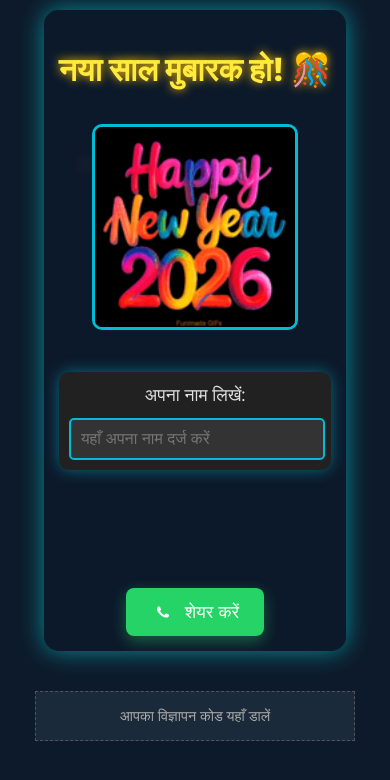
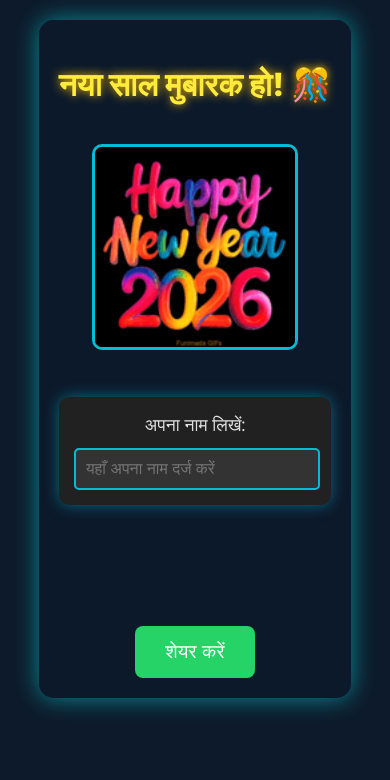
Before and after one commit to sigmalover0001-ui/Github3.0, a plain HTML site: page index.html in a window 390 px wide. Drawn offline with Linux system fonts and the light colour scheme.

Commit message:
Update2index.html

```diff
--- a/index.html
+++ b/index.html
@@ -33,14 +33,8 @@
         }
 
         @keyframes firework-burst {
-            0% {
-                transform: scale(0);
-                opacity: 1;
-            }
-            10% {
-                transform: scale(1);
-                opacity: 1;
-            }
+            0% { transform: scale(0); opacity: 1; }
+            10% { transform: scale(1); opacity: 1; }
             100% {
                 transform: scale(0.5);
                 opacity: 0;
@@ -88,9 +82,7 @@
             display: inline-block;
         }
 
-        .gif-container img {
-            display: block;
-        }
+        .gif-container img { display: block; }
 
         .name-input-box {
             background-color: #212121;
@@ -118,17 +110,7 @@
             outline: none;
         }
 
-        .name-input-box input[type="text"]:focus {
-            border-color: #ffeb3b;
-            box-shadow: 0 0 8px rgba(255, 235, 59, 0.5);
-        }
-
-        #greetingMessage {
-            margin-top: 20px;
-            font-size: 1.3em;
-            color: #8bc34a;
-            min-height: 50px;
-        }
+        #greetingMessage { margin-top: 20px; font-size: 1.3em; color: #8bc34a; min-height: 50px; }
 
         .share-button {
             background-color: #25D366;
@@ -139,65 +121,15 @@
             font-size: 1.2em;
             cursor: pointer;
             margin-top: 30px;
-            box-shadow: 0 5px 15px rgba(37, 211, 102, 0.4);
-            transition: background-color 0.3s ease, transform 0.2s ease;
             display: inline-flex;
             align-items: center;
             gap: 10px;
         }
 
-        .share-button:hover {
-            background-color: #20BA5A;
-            transform: translateY(-2px);
-        }
-
-        .whatsapp-icon {
-            width: 24px;
-            height: 24px;
-        }
-
-        .ad-banner-placeholder {
-            width: 468px;
-            height: 60px;
-            background-color: #1a2a3a;
-            border: 1px dashed #555;
-            display: flex;
-            align-items: center;
-            justify-content: center;
-            margin-top: 40px;
-            color: #aaa;
-            font-size: 0.9em;
-            text-align: center;
-            max-width: 90%;
-            box-sizing: border-box;
-        }
+        .share-button:hover { transform: translateY(-2px); }
 
         @media (max-width: 600px) {
-            h1 {
-                font-size: 2em;
-            }
-            .container {
-                padding: 15px;
-                margin-top: 10px;
-            }
-            .gif-container {
-                margin: 15px 0;
-            }
-            .name-input-box {
-                padding: 10px;
-            }
-            #greetingMessage {
-                font-size: 1.1em;
-            }
-            .share-button {
-                padding: 12px 25px;
-                font-size: 1.1em;
-            }
-            .ad-banner-placeholder {
-                width: 100%;
-                max-width: 320px;
-                height: 50px;
-            }
+            h1 { font-size: 2em; }
         }
     </style>
 </head>
@@ -207,7 +139,7 @@
         <h1>नया साल मुबारक हो! 🎊</h1>
 
         <div class="gif-container">
-            <img src="newyear.gif" alt="Happy New Year GIF" width="200" height="200">
+            <img src="newyear.gif" alt="New Year" width="200" height="200">
         </div>
 
         <div class="name-input-box">
@@ -217,89 +149,31 @@
 
         <p id="greetingMessage"></p>
 
-        <button class="share-button" id="shareButton">
-            <svg class="whatsapp-icon" xmlns="http://www.w3.org/2000/svg" viewBox="0 0 24 24" fill="currentColor">
-                <path d="M17.472 14.382c-.297-.149-1.758-.867-2.03-.967-.273-.099-.471-.148-.67.15-.197.297-.767.966-.94 1.164-.173.199-.347.223-.644.075-.297-.15-1.255-.463-2.39-1.475-.883-.788-1.48-1.761-1.653-2.059-.173-.297-.018-.458.13-.606.134-.133.298-.347.446-.52.149-.174.198-.298.298-.497.099-.198.05-.371-.025-.52-.075-.149-.669-1.612-.916-2.207-.242-.579-.487-.5-.669-.51-.173-.008-.371-.01-.57-.01-.198 0-.52.074-.792.372-.272.297-1.04 1.016-1.04 2.479 0 1.462 1.065 2.875 1.213 3.074.149.198 2.096 3.2 5.077 4.487.709.306 1.262.489 1.694.625.712 .227 1.36 .195 1.871 .118.571-.085 1.758-.719 2.006-1.413.248-.694.248-1.289.173-1.413-.074-.124-.272-.198-.57-.347" />
-            </svg>
-            शेयर करें
-        </button>
+        <button class="share-button" id="shareButton">शेयर करें</button>
     </div>
 
-    <div class="ad-banner-placeholder">
-        आपका विज्ञापन कोड यहाँ डालें
-    </div>
+<!-- ✅ Adsterra Bottom Sticky Ad -->
+<div style="position:fixed; bottom:0; left:0; width:100%; text-align:center; z-index:99999;">
+<script type="text/javascript">
+  atOptions = {
+    'key' : '260974cfee46297699305b2e56a8fd71',
+    'format' : 'iframe',
+    'height' : 50,
+    'width' : 320,
+    'params' : {}
+  };
+</script>
+<script type="text/javascript" src="//www.highperformanceformat.com/260974cfee46297699305b2e56a8fd71/invoke.js"></script>
+</div>
 
-    <script>
-        const userNameInput = document.getElementById('userName');
-        const greetingMessage = document.getElementById('greetingMessage');
-        const shareButton = document.getElementById('shareButton');
-        const fireworksContainer = document.querySelector('.fireworks-container');
+<script>
+const userNameInput = document.getElementById('userName');
+const greetingMessage = document.getElementById('greetingMessage');
+userNameInput.addEventListener('input', () => {
+    const name = userNameInput.value.trim();
+    greetingMessage.innerHTML = name ? `${name} की तरफ से नया साल की शुभकामनाएं ✨` : '';
+});
+</script>
 
-        userNameInput.addEventListener('input', updateGreeting);
-
-        function updateGreeting() {
-            const name = userNameInput.value.trim();
-            if (name) {
-                greetingMessage.innerHTML = `${name} की तरफ से नया साल की हार्दिक शुभकामनाएँ! ✨`;
-            } else {
-                greetingMessage.innerHTML = '';
-            }
-        }
-
-        shareButton.addEventListener('click', async () => {
-            const name = userNameInput.value.trim();
-            const shareText = name ?
-                `🎊 ${name} की तरफ से नया साल की हार्दिक शुभकामनाएँ! ✨` :
-                `🎊 नया साल की हार्दिक शुभकामनाएँ! ✨`;
-
-            const shareUrl = window.location.href;
-            const fullMessage = `${shareText}\n\nइस लिंक पर क्लिक करके आप भी अपने दोस्तों को शुभकामनाएँ भेजें: ${shareUrl}`;
-
-            if (navigator.share) {
-                try {
-                    await navigator.share({
-                        title: 'नया साल मुबारक हो! 🎊',
-                        text: fullMessage
-                    });
-                } catch (error) {
-                    fallbackShare(fullMessage);
-                }
-            } else {
-                fallbackShare(fullMessage);
-            }
-        });
-
-        function fallbackShare(message) {
-            if (navigator.clipboard && navigator.clipboard.writeText) {
-                navigator.clipboard.writeText(message).then(() => {
-                    alert('✅ संदेश कॉपी हो गया है! अब आप इसे WhatsApp या किसी भी ऐप में पेस्ट करके शेयर कर सकते हैं।');
-                }).catch(() => {
-                    alert('कृपया इस संदेश को कॉपी करें और शेयर करें:\n\n' + message);
-                });
-            } else {
-                alert('कृपया इस संदेश को कॉपी करें और शेयर करें:\n\n' + message);
-            }
-        }
-
-        function createFirework() {
-            const firework = document.createElement('div');
-            firework.className = 'firework';
-            fireworksContainer.appendChild(firework);
-
-            const x = Math.random() * window.innerWidth;
-            const y = Math.random() * window.innerHeight * 0.7;
-
-            firework.style.left = `${x}px`;
-            firework.style.top = `${y}px`;
-
-            firework.addEventListener('animationend', () => {
-                firework.remove();
-            });
-        }
-
-        setInterval(createFirework, 800);
-
-        updateGreeting();
-    </script>
 </body>
 </html>
```
